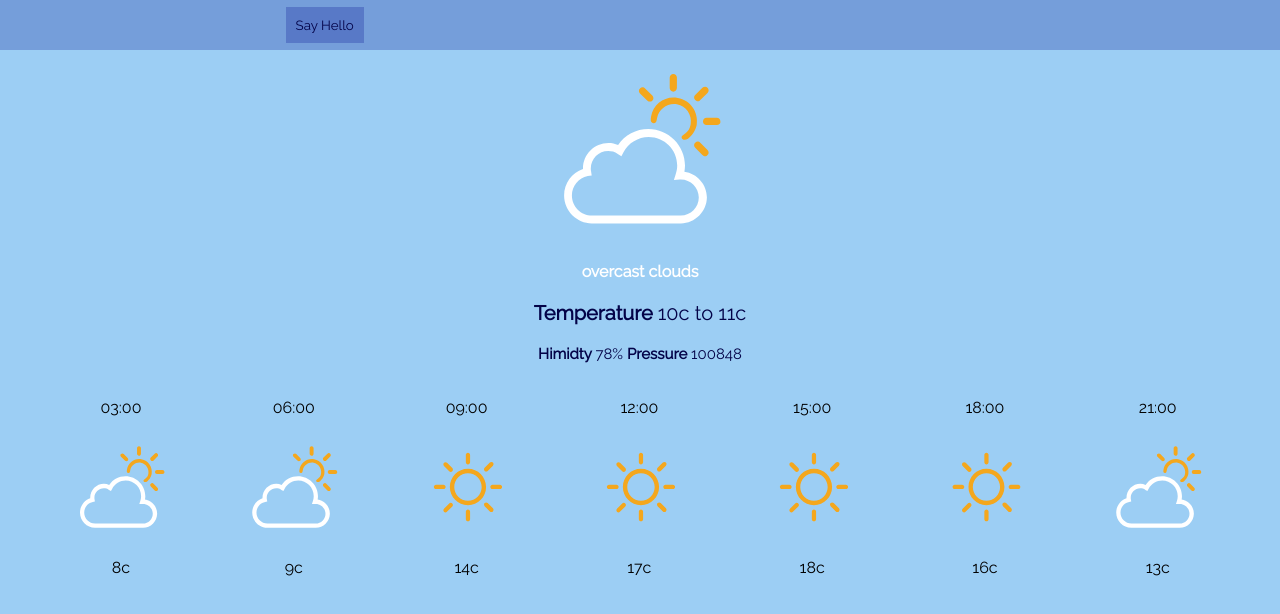
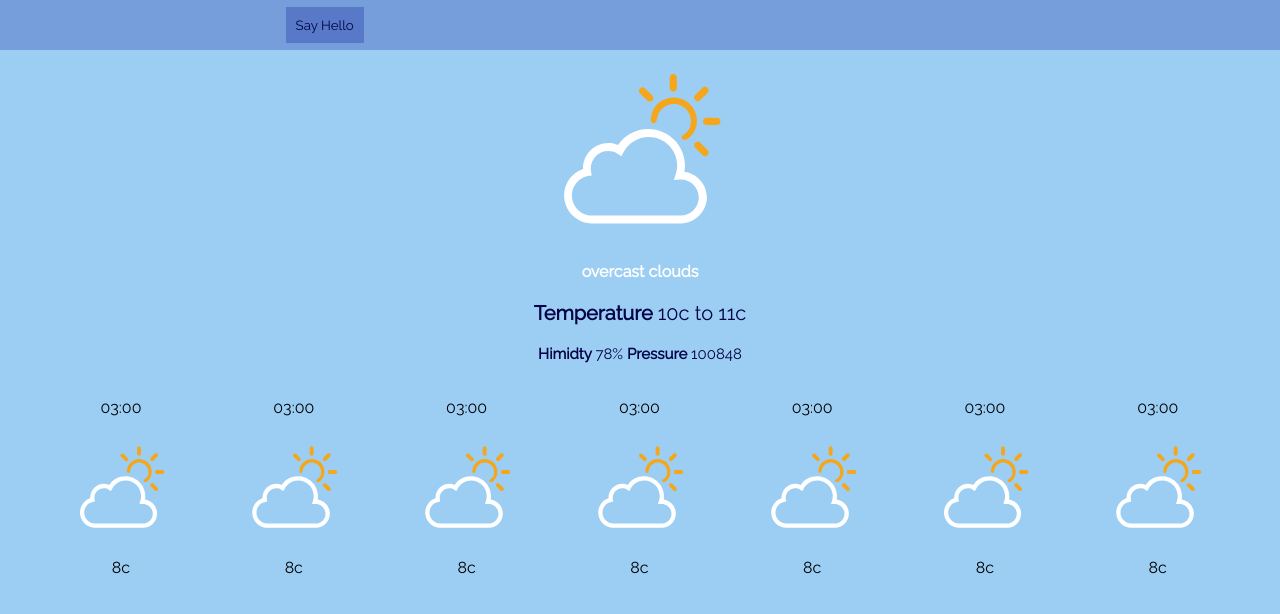
Before and after one commit to Hilal211/weather-api, a React (Create React App) app: page / in a window 1280 px wide. Shown: the top 614 px of the page. Built offline with nearby package versions, Linux system fonts and the light colour scheme.

Commit message:
Weather API: Breaking the HTML in App.js into React components

```diff
--- a/src/App.js
+++ b/src/App.js
@@ -15,6 +15,31 @@ import rain from "./img/weather-icons/rain.svg";
 import snow from "./img/weather-icons/snow.svg";
 import storm from "./img/weather-icons/storm.svg";
 import unknown from "./img/weather-icons/unknown.svg";
+
+class Weather_day extends Component {
+  render() {
+    return (<div>
+      <section class="item">
+        <img src={mostlycloudy} alt="clear icon" />
+        <p id="status_weather">overcast clouds</p>
+        <p class="temp">Temperature <span id="temperature">10c to 11c</span></p>
+        <p class="details_temp">Himidty <span id="himidty">78%</span> Pressure <span id="pressure">100848</span></p>
+      </section>
+    </div>);
+  }
+}
+
+class Weather_hours extends Component {
+  render() {
+    return (
+      <div class="time">
+        <p id="hour">03:00</p>
+        <img src={mostlycloudy} alt="snow icon" />
+        <p class="temperature_daily">8c</p>
+      </div>);
+  }
+}
+
 
 class App extends Component {
 
@@ -39,53 +64,16 @@ class App extends Component {
           <Search handleInput={this.handleInputChange} />
         </div>
 
-        <div>
-          <section class="item">
-            <img src={mostlycloudy} alt="clear icon" />
-            <p id="status_weather">overcast clouds</p>
-            <p class="temp">Temperature <span id="temperature">10c to 11c</span></p>
-            <p class="details_temp">Himidty <span id="himidty">78%</span> Pressure <span id="pressure">100848</span></p>
-          </section>
-        </div>
+        <Weather_day />
 
         <div class="container_day">
-          <div class="time">
-            <p id="hour">03:00</p>
-            <img src={mostlycloudy} alt="snow icon" />
-            <p class="temperature_daily">8c</p>
-          </div>
-          <div class="time">
-            <p id="hour">06:00</p>
-            <img src={mostlycloudy} alt="snow icon" />
-            <p class="temperature_daily">9c</p>
-          </div>
-          <div class="time">
-            <p id="hour">09:00</p>
-            <img src={clear} alt="snow icon" />
-            <p class="temperature_daily">14c</p>
-          </div>
-          <div class="time">
-            <p id="hour">12:00</p>
-            <img src={clear} alt="snow icon" />
-            <p class="temperature_daily">17c</p>
-          </div>
-          <div class="time">
-            <p id="hour">15:00</p>
-            <img src={clear} alt="snow icon" />
-            <p class="temperature_daily">18c</p>
-          </div>
-          <div class="time">
-            <p id="hour">18:00</p>
-            <img src={clear} alt="snow icon" />
-            <p class="temperature_daily">16c</p>
-          </div>
-          <div class="time">
-            <p id="hour">21:00</p>
-            <img src={mostlycloudy} alt="snow icon" />
-            <p class="temperature_daily">13c</p>
-          </div>
-
-
+          <Weather_hours />
+          <Weather_hours />
+          <Weather_hours />
+          <Weather_hours />
+          <Weather_hours />
+          <Weather_hours />
+          <Weather_hours />
         </div>
 
 
```
